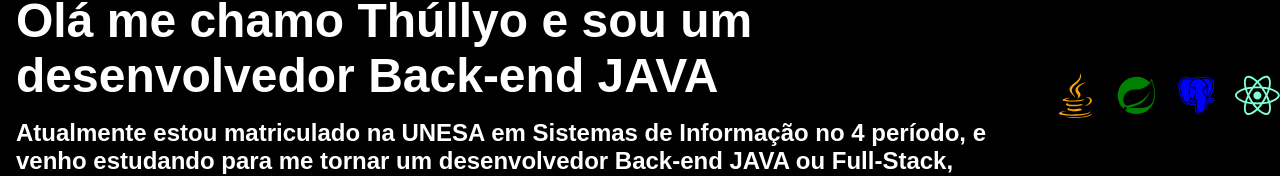
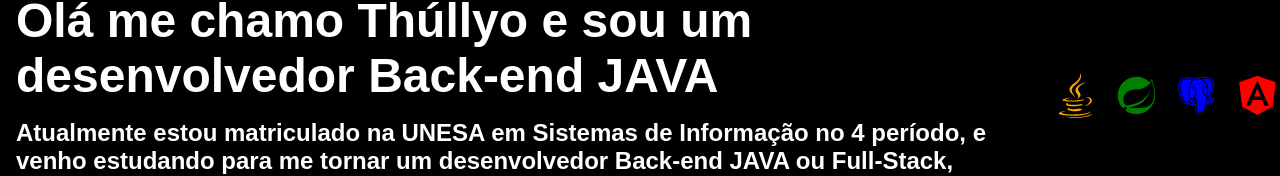
Before and after one commit to Thullyoo/my-portfolio, a React (Vite) app: page / in a window 1280 px wide. Shown: the part 329-505 px from the top of the page. Built offline with nearby package versions, Linux system fonts and the light colour scheme; a web font is replaced by a local one.

Commit message:
feat: change icon react for angular

```diff
--- a/src/components/About/About.jsx
+++ b/src/components/About/About.jsx
@@ -1,5 +1,5 @@
 import styles from './About.module.css'
-import { FaJava, FaReact } from "react-icons/fa";
+import { FaAngular, FaJava } from "react-icons/fa";
 import { BiLogoPostgresql, BiLogoSpringBoot } from "react-icons/bi";
 
 
@@ -16,7 +16,7 @@ const About =() => {
       <li><FaJava className={styles.java_icon}></FaJava></li>
       <li><BiLogoSpringBoot className={styles.spring_icon}></BiLogoSpringBoot></li>
       <li><BiLogoPostgresql className={styles.postgres_icon}></BiLogoPostgresql></li>
-      <li><FaReact className={styles.react_icon}/></li>
+      <li><FaAngular className={styles.angular_icon}/></li>
      </ul>
    </div>
   </div>
```
